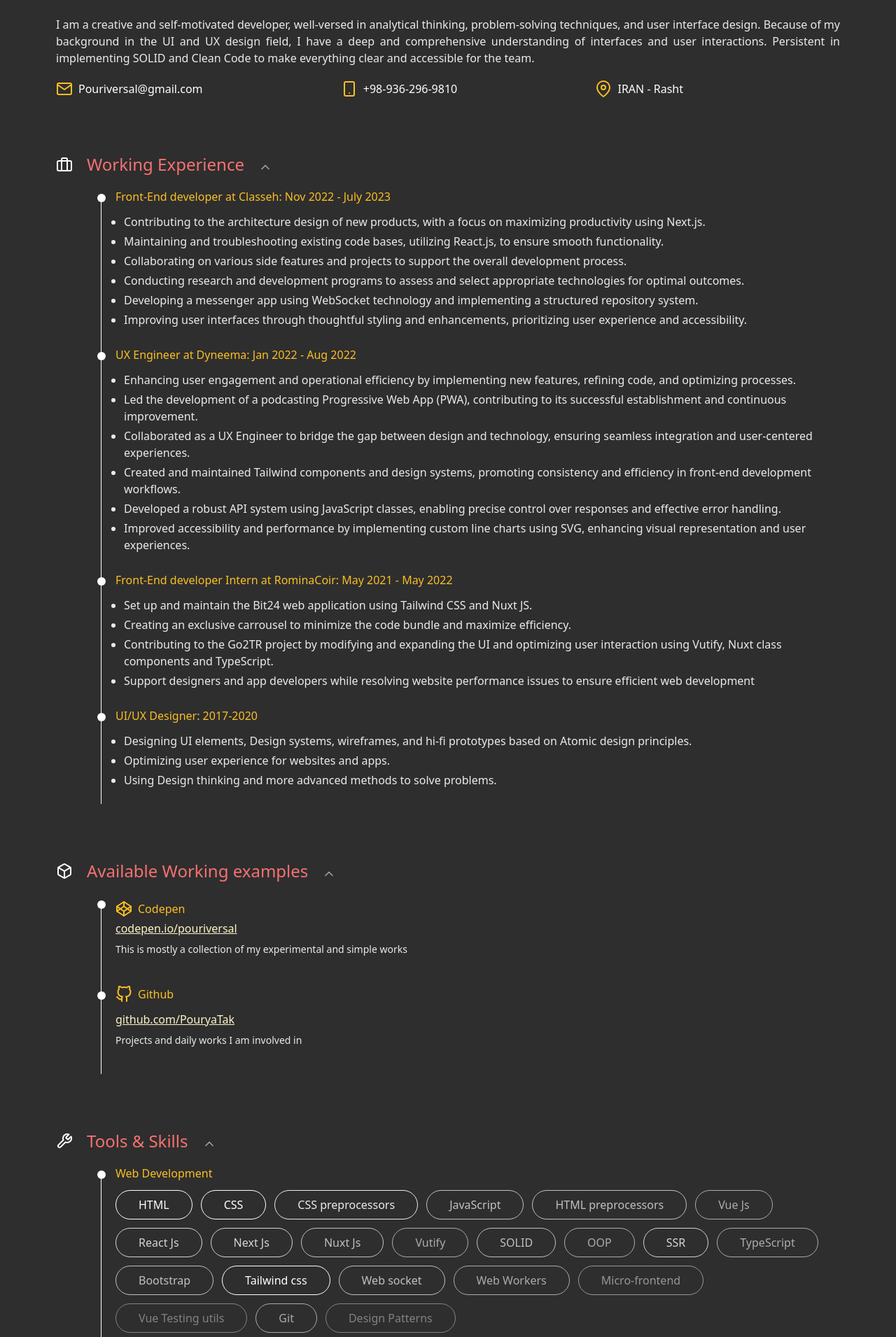
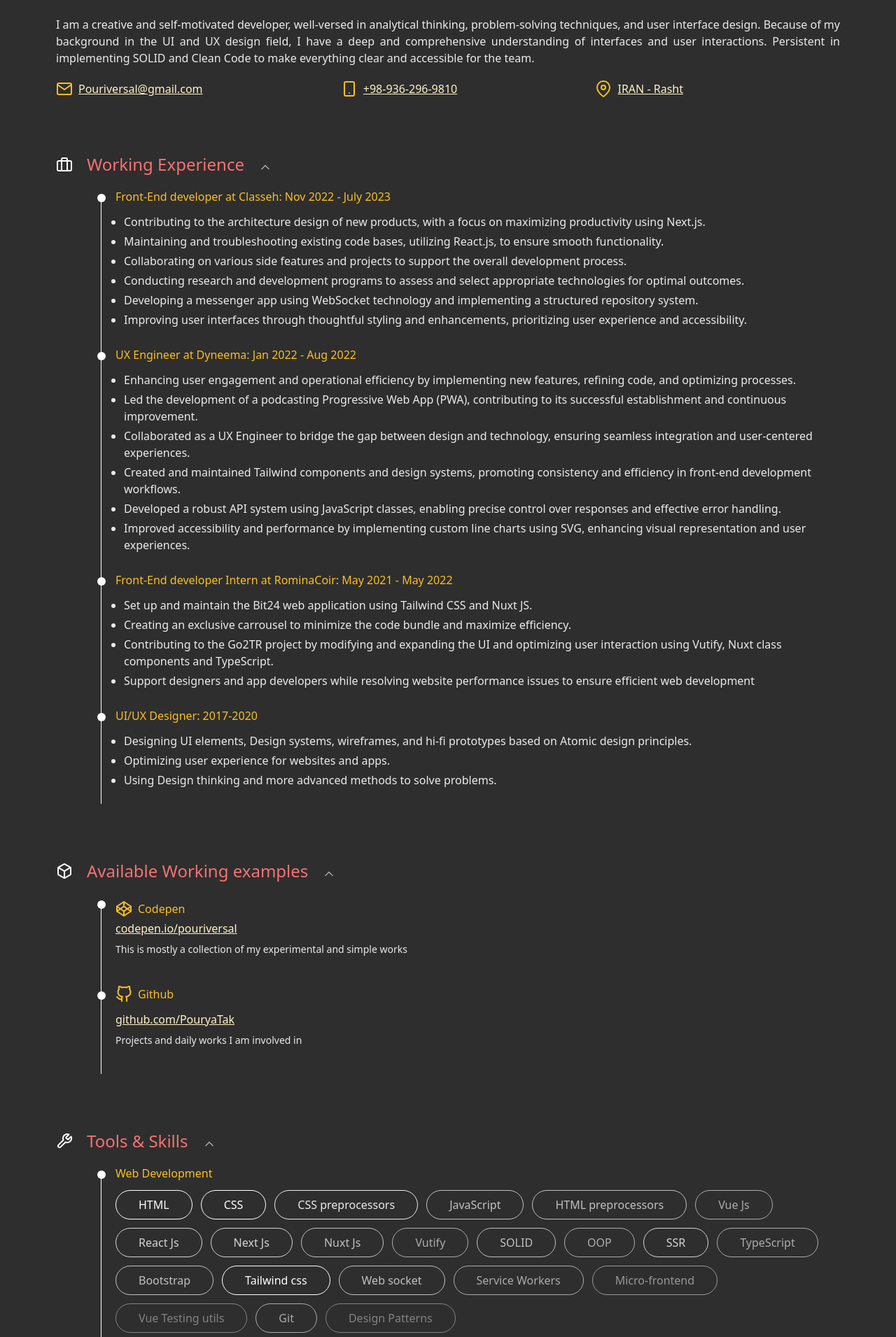
Before and after one commit to PouryaTak/portfolio-nextjs, a Next.js app: page / in a window 1280 px wide. Shown: the part 309-2220 px from the top of the page at 70% size. Built offline with nearby package versions, Linux system fonts and the light colour scheme; no server answers.

Commit message:
fix: some minor issues

```diff
--- /dev/null
+++ b/src/app/loading.tsx
@@ -0,0 +1,7 @@
+import React from 'react'
+
+export default function Loading() {
+  return (
+    <div>Loading...</div>
+  )
+}
--- a/src/components/summary-section.tsx
+++ b/src/components/summary-section.tsx
@@ -15,19 +15,19 @@
         <div className="flex flex-col justify-between lg:items-center gap-3 items-start w-full lg:w-4/5 lg:flex-row ltr">
           <div className="flex text-white gap-2 items-center ltr">
             <Mail className="text-amber-400" />
-            <a href="mailto:pooriversal@gmail.com">
+            <a href="mailto:pooriversal@gmail.com" className="text-amber-100 underline">
               {dictionaries.summary.content.email}
             </a>
           </div>
           <div className="flex text-white gap-2 items-center ltr">
             <Smartphone className="text-amber-400" />
-            <a href="tel:+989362969810">
+            <a href="tel:+989362969810" className="text-amber-100 underline">
               {dictionaries.summary.content.mobile}
             </a>
           </div>
           <div className="flex text-white gap-2 items-center ltr">
             <MapPin className="text-amber-400" />
-            <a href="https://goo.gl/maps/BodBqXXqN3yaKkoH8">
+            <a href="https://goo.gl/maps/BodBqXXqN3yaKkoH8" className="text-amber-100 underline">
               {dictionaries.summary.content.location}
             </a>
           </div>
--- a/src/dictionaries/en-US/en-US.json
+++ b/src/dictionaries/en-US/en-US.json
@@ -154,7 +154,7 @@
                       "score": "7"
                   },
                   {
-                      "title": "Web Workers",
+                      "title": "Service Workers",
                       "score": "6"
                   },
                   {
--- a/src/dictionaries/fa-IR/fa-IR.json
+++ b/src/dictionaries/fa-IR/fa-IR.json
@@ -153,7 +153,7 @@
                   "score": "7"
               },
               {
-                  "title": "Web Workers",
+                  "title": "Service Workers",
                   "score": "6"
               },
               {
```
Also changed, not shown: src/app/page.tsx (line endings or trailing spaces).
